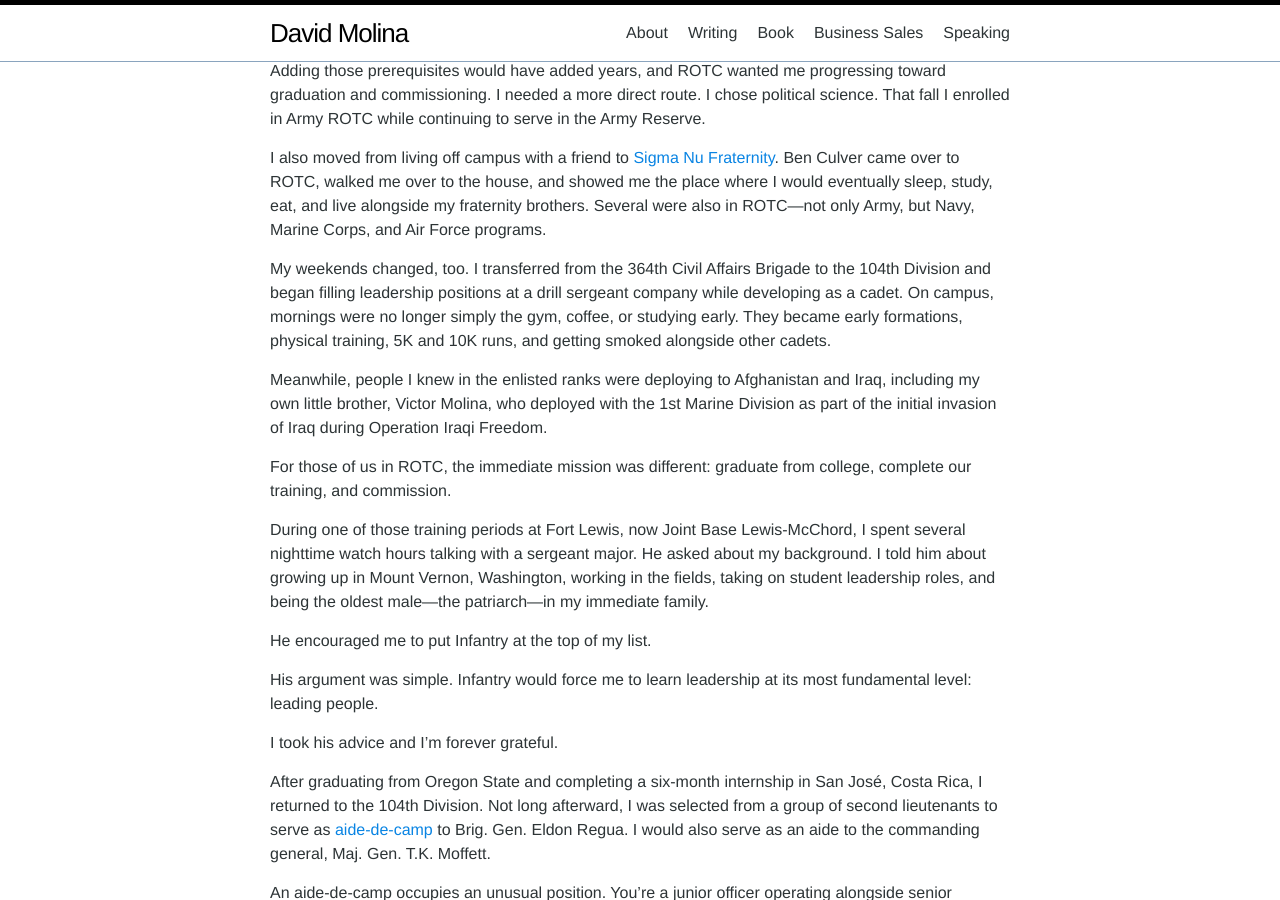
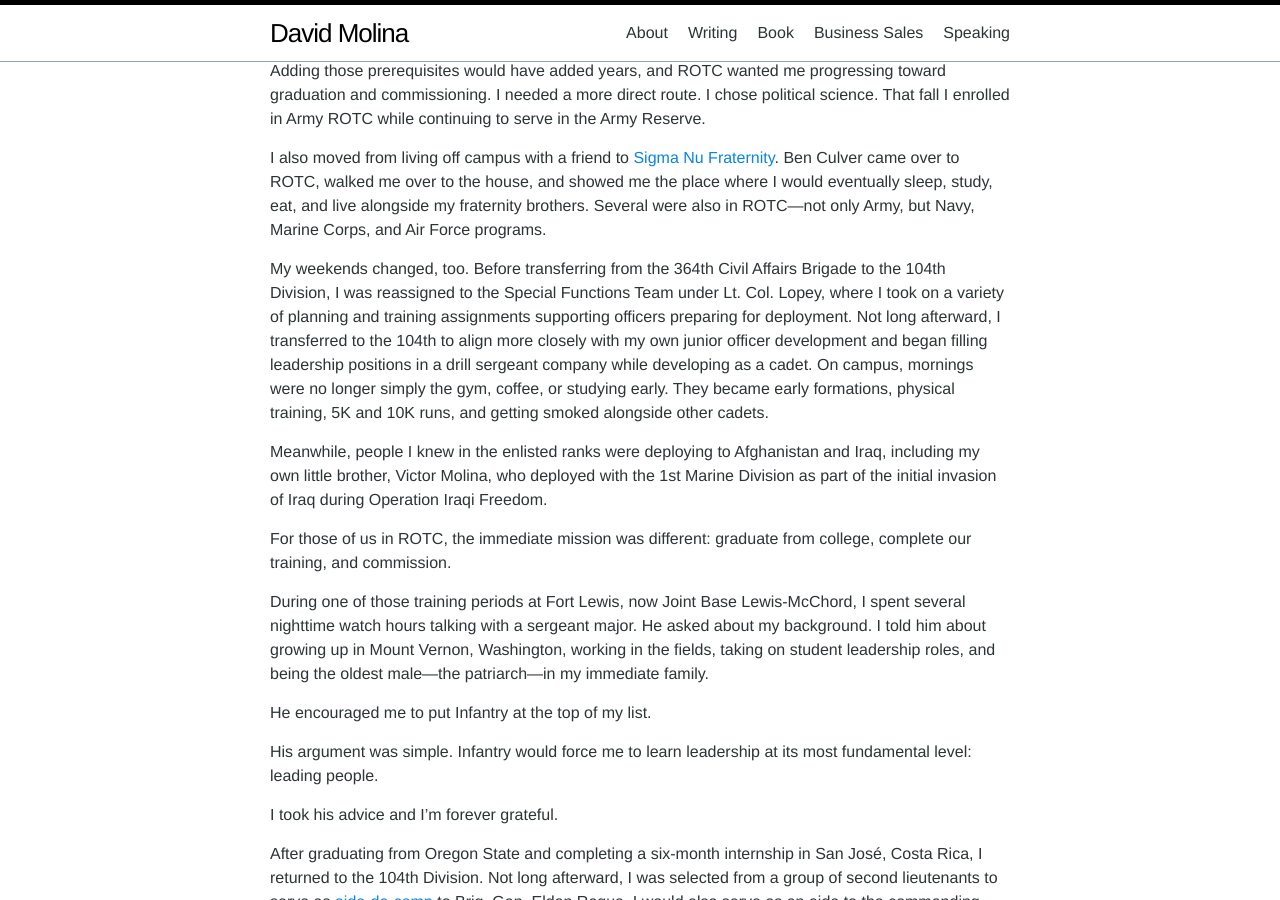
Before and after one commit to davidmolina/davidmolina.github.io, a Jekyll site: the page built from _posts/2026-09-11-twenty-five-years-later.md, in a window 1280 px wide and 900 px high, scrolled down 456 px. Built offline with Jekyll 4.4.1, drawn with Linux system fonts in a browser that asks for light colours.

Commit message:
[blog] update twenty-five years later post

```diff
--- a/_posts/2026-09-11-twenty-five-years-later.md
+++ b/_posts/2026-09-11-twenty-five-years-later.md
@@ -28,7 +28,7 @@ Within about a week, my enlisted career took a different direction. I signed a n
 
 I also moved from living off campus with a friend to [Sigma Nu Fraternity](https://www.sigmanu.org/). Ben Culver came over to ROTC, walked me over to the house, and showed me the place where I would eventually sleep, study, eat, and live alongside my fraternity brothers. Several were also in ROTC—not only Army, but Navy, Marine Corps, and Air Force programs.
 
-My weekends changed, too. I transferred from the 364th Civil Affairs Brigade to the 104th Division and began filling leadership positions at a drill sergeant company while developing as a cadet. On campus, mornings were no longer simply the gym, coffee, or studying early. They became early formations, physical training, 5K and 10K runs, and getting smoked alongside other cadets.
+My weekends changed, too. Before transferring from the 364th Civil Affairs Brigade to the 104th Division, I was reassigned to the Special Functions Team under Lt. Col. Lopey, where I took on a variety of planning and training assignments supporting officers preparing for deployment. Not long afterward, I transferred to the 104th to align more closely with my own junior officer development and began filling leadership positions in a drill sergeant company while developing as a cadet. On campus, mornings were no longer simply the gym, coffee, or studying early. They became early formations, physical training, 5K and 10K runs, and getting smoked alongside other cadets.
 
 Meanwhile, people I knew in the enlisted ranks were deploying to Afghanistan and Iraq, including my own little brother, Victor Molina, who deployed with the 1st Marine Division as part of the initial invasion of Iraq during Operation Iraqi Freedom.
 
```
